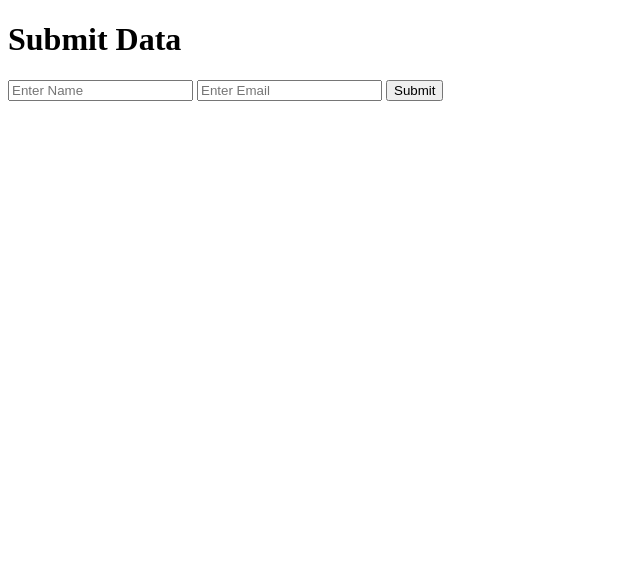
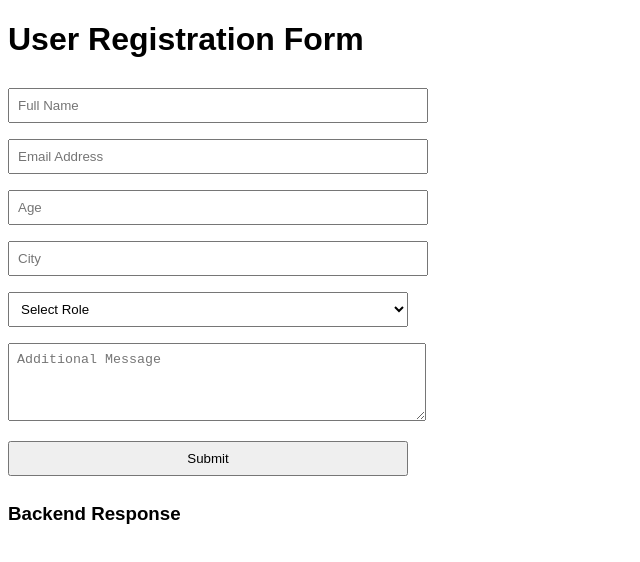
Before and after one commit to Mateen-Aws2025/terraform-flask-express-docker-app, a website: page express-frontend/public/index.html in a window 1280 px wide. Shown: the whole page, without its empty margins (0-640 px from the left). Drawn offline with Linux system fonts and the light colour scheme.

Commit message:
Final frontend: static only, browser calls backend via ALB

```diff
--- a/express-frontend/public/index.html
+++ b/express-frontend/public/index.html
@@ -1,36 +1,80 @@
 <!DOCTYPE html>
 <html>
 <head>
-    <title>Form Submission</title>
+  <title>Flask + Express ALB Demo</title>
+  <style>
+    body {
+      font-family: Arial, sans-serif;
+    }
+    form {
+      max-width: 400px;
+    }
+    input, textarea, select, button {
+      width: 100%;
+      margin: 8px 0;
+      padding: 8px;
+    }
+  </style>
 </head>
 <body>
-    <h1>Submit Data</h1>
+
+  <h1>User Registration Form</h1>
+
   <form id="dataForm">
-        <input type="text" name="name" placeholder="Enter Name" required />
-        <input type="email" name="email" placeholder="Enter Email" required />
+    <input type="text" name="name" placeholder="Full Name" required />
+
+    <input type="email" name="email" placeholder="Email Address" required />
+
+    <input type="number" name="age" placeholder="Age" required />
+
+    <input type="text" name="city" placeholder="City" required />
+
+    <select name="role" required>
+      <option value="">Select Role</option>
+      <option value="student">Student</option>
+      <option value="engineer">Engineer</option>
+      <option value="devops">DevOps Engineer</option>
+      <option value="other">Other</option>
+    </select>
+
+    <textarea name="message" placeholder="Additional Message" rows="4"></textarea>
+
     <button type="submit">Submit</button>
   </form>
+
+  <h3>Backend Response</h3>
   <pre id="result"></pre>
 
   <script>
-        const form = document.getElementById('dataForm');
-        const result = document.getElementById('result');
+    const form = document.getElementById("dataForm");
+    const result = document.getElementById("result");
 
-        form.addEventListener('submit', async (e) => {
+    form.addEventListener("submit", async (e) => {
       e.preventDefault();
+
       const data = {
         name: form.name.value,
-                email: form.email.value
+        email: form.email.value,
+        age: form.age.value,
+        city: form.city.value,
+        role: form.role.value,
+        message: form.message.value
       };
 
-            const res = await fetch('/submit', {
-                method: 'POST',
-                headers: { 'Content-Type': 'application/json' },
+      try {
+        const res = await fetch("/api/submit", {
+          method: "POST",
+          headers: { "Content-Type": "application/json" },
           body: JSON.stringify(data)
         });
+
         const json = await res.json();
         result.textContent = JSON.stringify(json, null, 2);
+      } catch (err) {
+        result.textContent = "Error contacting backend";
+      }
     });
   </script>
+
 </body>
 </html>
```
Also changed, not shown: express-frontend/index.js (+6 -24 lines), 1 other file. Lines whose indentation alone changed are shown as unchanged.
